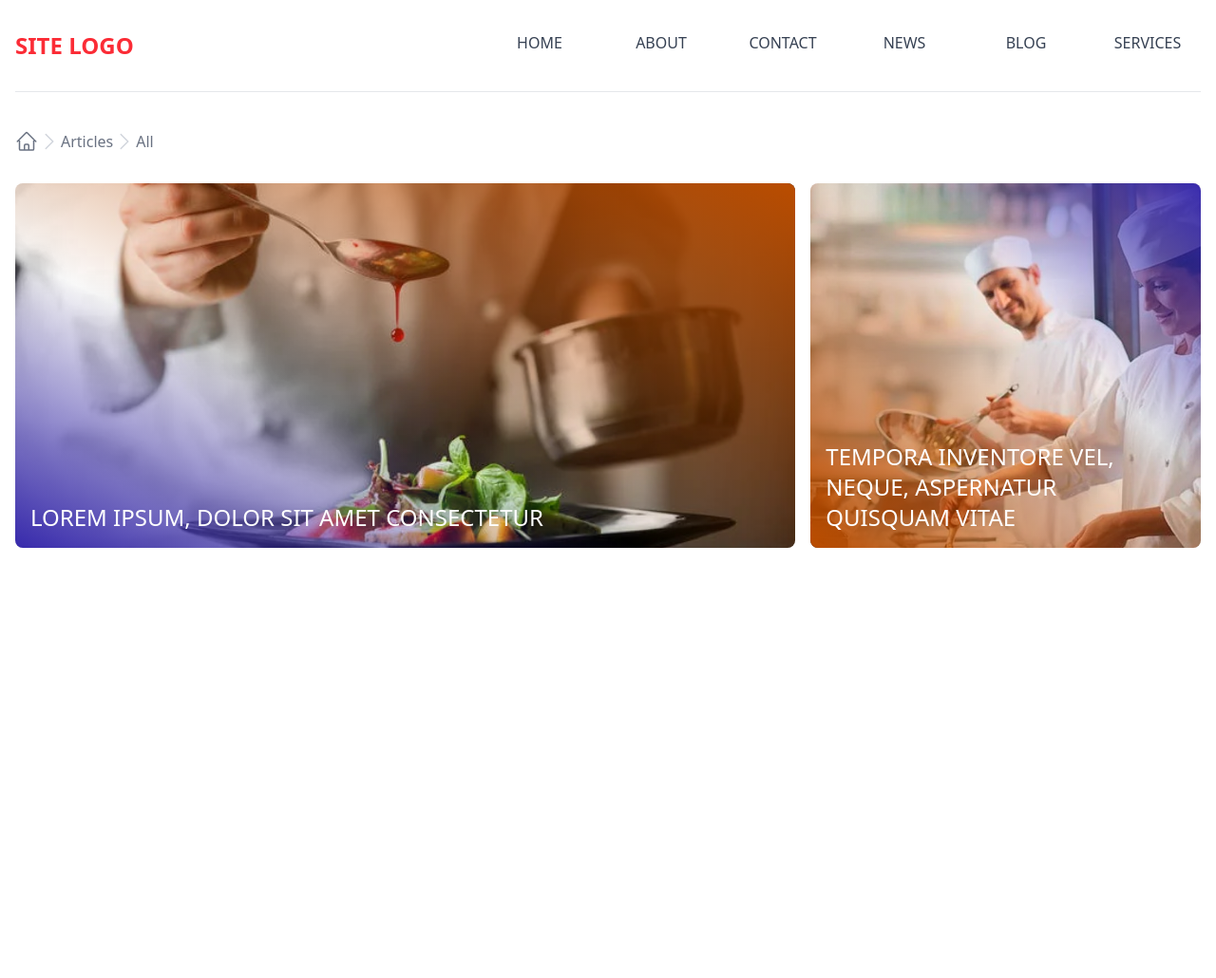
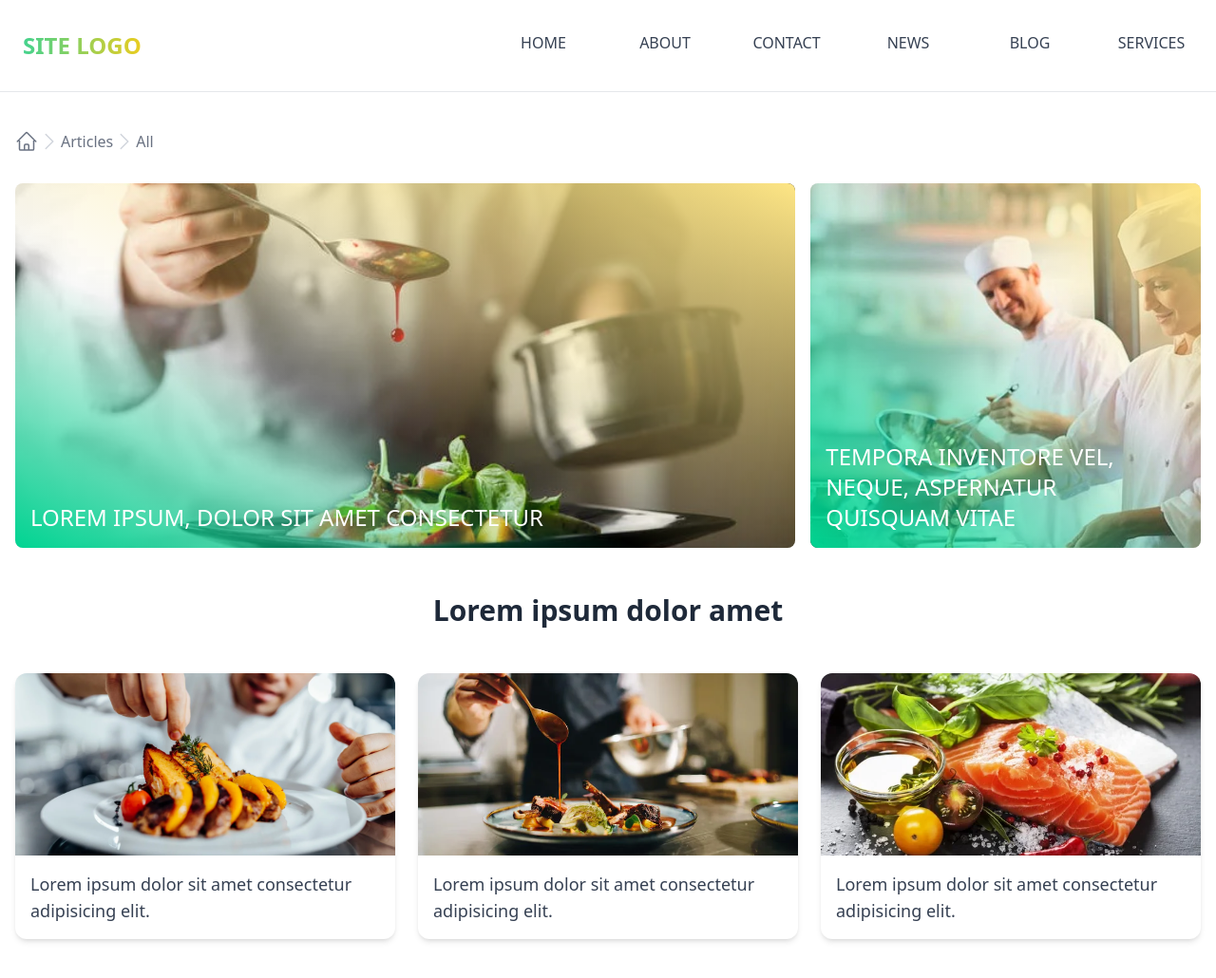
Before and after one commit to MrJim1231/home-work-15, a website built with Vite: page index.html in a window 1280 px wide. Shown: the whole page at 95% size. Before the commit the page ends 800 px from the top, so only its background shows below. Built offline with nearby package versions, Linux system fonts and the light colour scheme.

Commit message:
section acticle

```diff
--- a/index.html
+++ b/index.html
@@ -9,7 +9,6 @@
 </head>
 
 <body class="body">
-  <div class="page__container">
   <header class="header">
     <a class="logo" href="#">Site Logo</a>
     <nav class="navbar">
@@ -30,6 +29,7 @@
       </svg>
     </button>
   </header>
+  <div class="page__container">
 
     <nav class="breadcrumb">
       <a class="breadcrumb__link" href="">
@@ -60,18 +60,44 @@
         <article class="hero__article md:w-2/3">
           <a class="hero__link group" href="">
             <h2 class="hero__title">Lorem ipsum, dolor sit amet consectetur</h2>
-            <img class="hero__image" src="public/image1.webp" alt="image">
+            <img class="hero__image" src="/image1.webp" alt="image">
             <div class="hero__overlay-primary"></div>
           </a>
         </article>
         <article class="hero__article md:w-1/3">
           <a class="hero__link group" href="">
             <h2 class="hero__title">Tempora inventore vel, neque, aspernatur quisquam vitae</h2>
-            <img class="hero__image" src="public/image2.webp" alt="image">
+            <img class="hero__image" src="/image2.webp" alt="image">
             <div class="hero__overlay-secondary"></div>
           </a>
         </article>
       </section>
+
+      <section class="articles">
+        <h2 class="articles__title">Lorem ipsum dolor amet</h2>
+
+        <article class="articles__item">
+          <a class="articles__link" href="">
+            <img class="articles__image" src="/image3.webp" alt="image">
+            <h3 class="articles__subtitle">Lorem ipsum dolor sit amet consectetur adipisicing elit.</h3>
+          </a>
+        </article>
+
+        <article class="articles__item">
+          <a class="articles__link" href="">
+            <img class="articles__image" src="/image4.webp" alt="image">
+            <h3 class="articles__subtitle">Lorem ipsum dolor sit amet consectetur adipisicing elit.</h3>
+          </a>
+        </article>
+
+        <article class="articles__item">
+          <a class="articles__link" href="">
+            <img class="articles__image" src="/image5.webp" alt="image">
+            <h3 class="articles__subtitle">Lorem ipsum dolor sit amet consectetur adipisicing elit.</h3>
+          </a>
+        </article>
+      </section>
+
     </main>
 
   </div>
--- a/src/style.css
+++ b/src/style.css
@@ -10,15 +10,24 @@
 }
 
 .header {
-  @apply flex items-center justify-between gap-8 mb-10 border-b border-gray-200 dark:border-gray-700;
+  @apply flex items-center justify-between gap-8 mb-10 border-b border-gray-200 px-3;
 }
 
 .logo {
-  @apply block py-8 text-2xl font-bold uppercase text-red-500;
+  @apply block py-8 text-2xl font-bold uppercase px-3;
+
+  /* Градиентный текст */
+  background: linear-gradient(
+    to right,
+    #34d399,
+    #facc15
+  ); /* emerald-400 → yellow-300 */
+  -webkit-background-clip: text;
+  -webkit-text-fill-color: transparent;
 }
 
 .navbar {
-  @apply hidden md:block;
+  @apply hidden lg:block;
 }
 
 .navbar__list {
@@ -27,12 +36,12 @@
 
 .navbar__link {
   @apply relative inline-block w-28 text-center px-3 py-2 uppercase font-medium overflow-hidden
-         transition-all duration-500 ease-in-out text-gray-700 dark:text-gray-300;
+         transition-all duration-500 ease-in-out text-gray-700;
 }
 
 .effect-fill::before {
   @apply content-[""] absolute bottom-0 left-0 w-0 h-full
-         bg-gradient-to-r from-pink-500 to-purple-600
+         bg-gradient-to-r from-emerald-400 to-yellow-300
          transition-all duration-500 z-[-1];
 }
 
@@ -45,11 +54,11 @@
 }
 
 .trigger__button {
-  @apply md:hidden;
+  @apply lg:hidden;
 }
 
 .trigger__button-svg {
-  @apply w-8 h-8 text-gray-700 dark:text-gray-300;
+  @apply w-8 h-8 text-gray-700;
 }
 
 .breadcrumb {
@@ -57,11 +66,11 @@
 }
 
 .breadcrumb__link {
-  @apply text-gray-500 transition duration-300 hover:text-gray-900 dark:hover:text-gray-100;
+  @apply text-gray-500 transition duration-300 hover:text-gray-900;
 }
 
 .breadcrumb__separator {
-  @apply text-gray-300 dark:text-gray-700;
+  @apply text-gray-300;
 }
 
 .hero {
@@ -85,9 +94,33 @@
 }
 
 .hero__overlay-primary {
-  @apply absolute left-0 top-0 w-full h-full bg-gradient-to-tr from-indigo-800 via-40% via-transparent to-100% to-amber-700 transition duration-300 group-hover:bg-black/70 group-hover:via-50%;
+  @apply absolute left-0 top-0 w-full h-full bg-gradient-to-tr from-emerald-400 via-40% via-transparent to-100% to-amber-200 transition duration-300 group-hover:bg-black/70 group-hover:via-50%;
 }
 
 .hero__overlay-secondary {
-  @apply absolute left-0 top-0 w-full h-full bg-gradient-to-tr from-amber-700 via-60% via-transparent to-100% to-indigo-800 transition duration-300 group-hover:bg-black/70 group-hover:via-50%;
+  @apply absolute left-0 top-0 w-full h-full bg-gradient-to-tr from-emerald-400 via-60% via-transparent to-100% to-amber-200 transition duration-300 group-hover:bg-black/70 group-hover:via-50%;
 }
+
+.articles {
+  @apply grid grid-cols-1 sm:grid-cols-2 lg:grid-cols-3 gap-6 my-12;
+}
+
+.articles__title {
+  @apply col-span-full text-3xl font-bold mb-6 text-center text-gray-800;
+}
+
+.articles__item {
+  @apply bg-white rounded-xl shadow-md overflow-hidden transition-transform duration-300 hover:scale-[1.02];
+}
+
+.articles__link {
+  @apply block h-full;
+}
+
+.articles__image {
+  @apply w-full h-48 object-cover;
+}
+
+.articles__subtitle {
+  @apply p-4 text-lg font-medium text-gray-700 hover:text-amber-600 transition-colors duration-300;
+}
```
Lines whose indentation alone changed are shown as unchanged.
